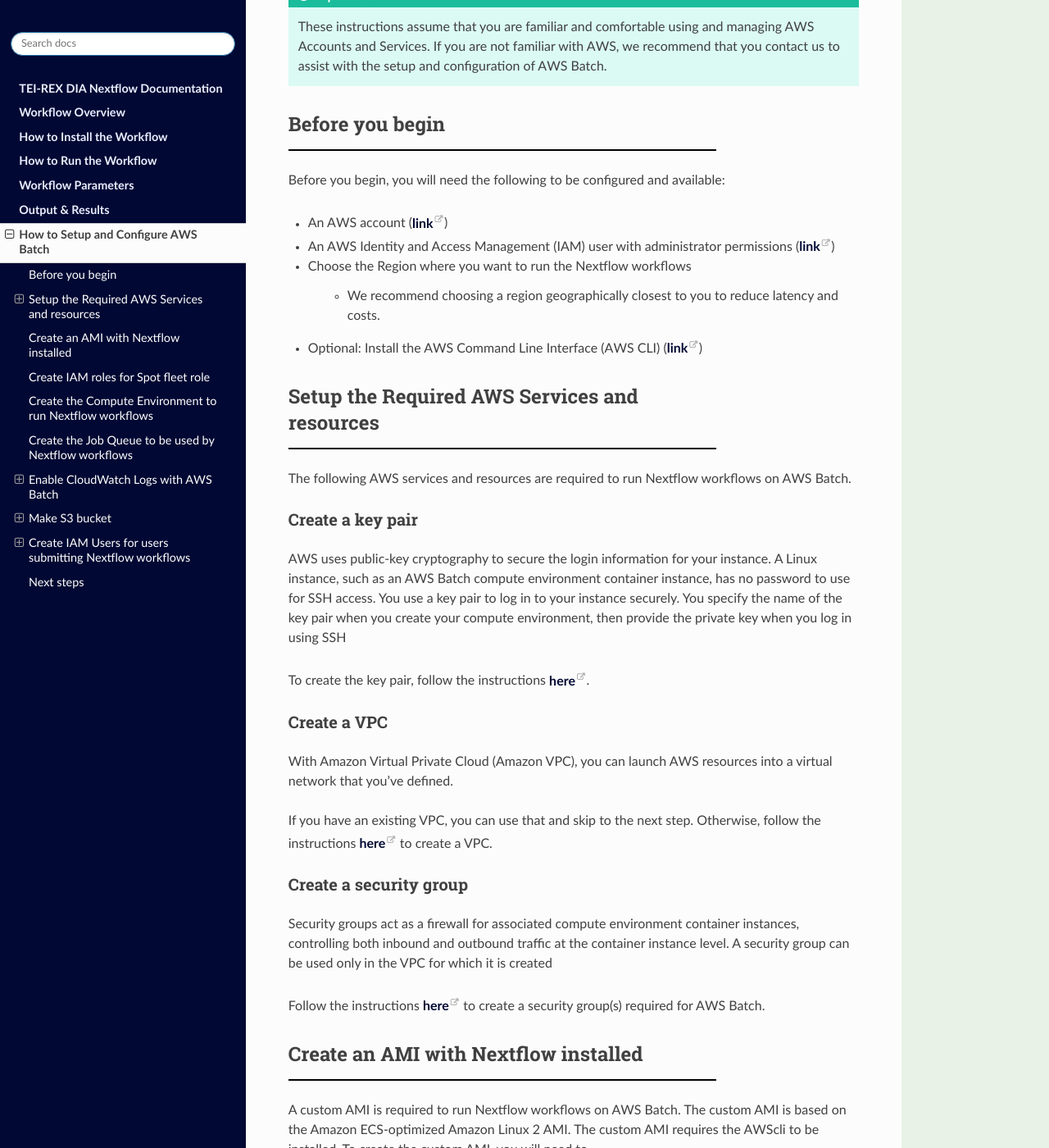
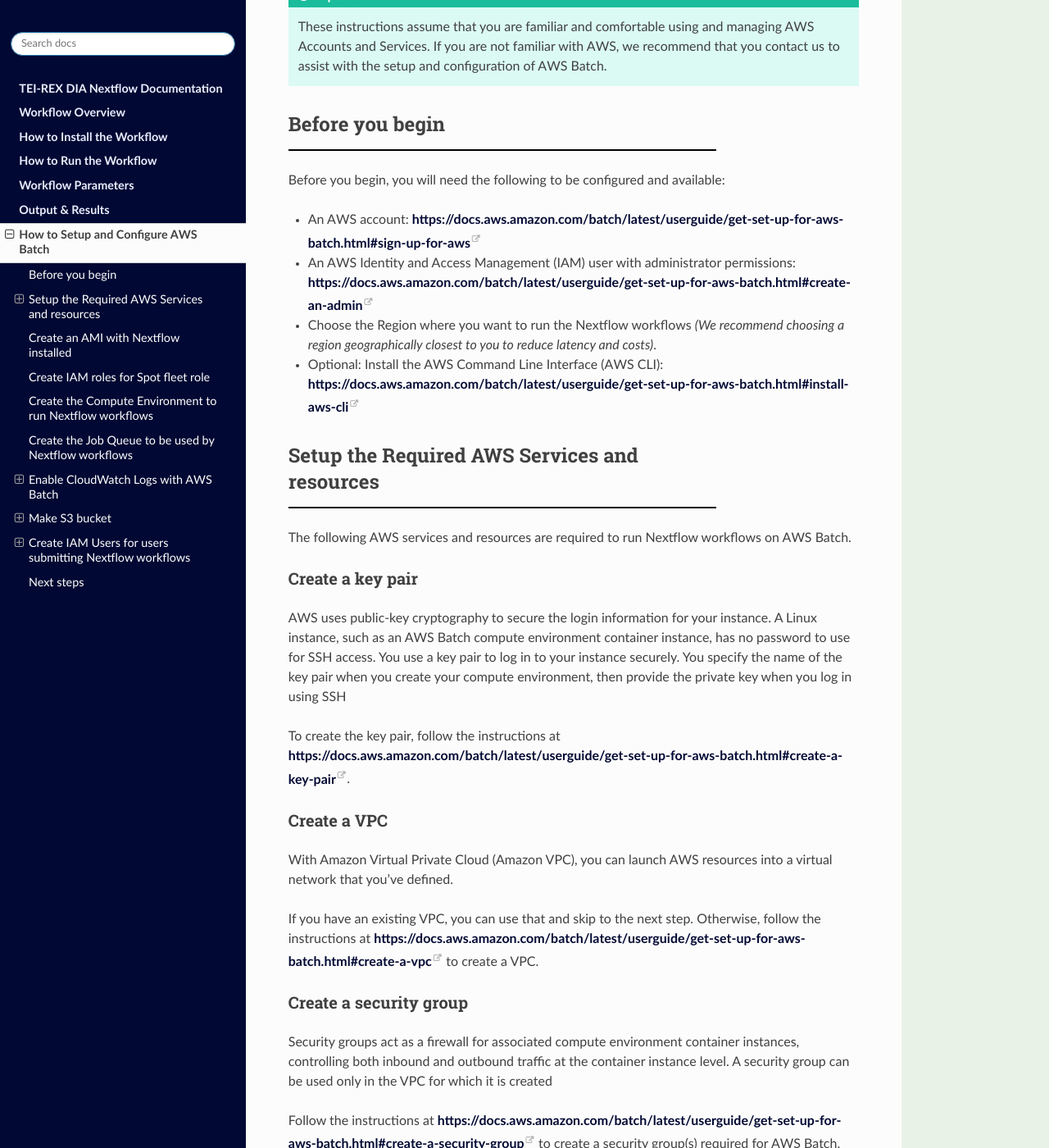
Before and after one commit to mriffle/nf-skyline-dia-ms, a Sphinx documentation site: the page built from docs/source/set_up_aws.rst, in a window 1280 px wide and 1400 px high, scrolled down 448 px. Shown: the whole window at 82% size. Built offline with Sphinx 7.4.7 and the Read the Docs theme 2.0.0, drawn with Linux system fonts in a browser that asks for light colours; some of the changed text lies outside the part shown.

Commit message:
Fix links

```diff
--- a/docs/source/set_up_aws.rst
+++ b/docs/source/set_up_aws.rst
@@ -13,13 +13,10 @@
 ================
 Before you begin, you will need the following to be configured and available:
 
-* An AWS account (`link <https://docs.aws.amazon.com/batch/latest/userguide/get-set-up-for-aws-batch.html#sign-up-for-aws>`_)
-* An AWS Identity and Access Management (IAM) user with administrator permissions (`link <https://docs.aws.amazon.com/batch/latest/userguide/get-set-up-for-aws-batch.html#create-an-admin>`_)
-* Choose the Region where you want to run the Nextflow workflows
-
-   * We recommend choosing a region geographically closest to you to reduce latency and costs.
-
-* Optional: Install the AWS Command Line Interface (AWS CLI) (`link <https://docs.aws.amazon.com/batch/latest/userguide/get-set-up-for-aws-batch.html#install-aws-cli>`_)
+* An AWS account: https://docs.aws.amazon.com/batch/latest/userguide/get-set-up-for-aws-batch.html#sign-up-for-aws
+* An AWS Identity and Access Management (IAM) user with administrator permissions: https://docs.aws.amazon.com/batch/latest/userguide/get-set-up-for-aws-batch.html#create-an-admin
+* Choose the Region where you want to run the Nextflow workflows *(We recommend choosing a region geographically closest to you to reduce latency and costs)*.
+* Optional: Install the AWS Command Line Interface (AWS CLI): https://docs.aws.amazon.com/batch/latest/userguide/get-set-up-for-aws-batch.html#install-aws-cli
 
 
 Setup the Required AWS Services and resources
@@ -30,13 +27,13 @@
 -----------------
 AWS uses public-key cryptography to secure the login information for your instance. A Linux instance, such as an AWS Batch compute environment container instance, has no password to use for SSH access. You use a key pair to log in to your instance securely. You specify the name of the key pair when you create your compute environment, then provide the private key when you log in using SSH
 
-To create the key pair, follow the instructions `here <https://docs.aws.amazon.com/batch/latest/userguide/get-set-up-for-aws-batch.html#create-a-key-pair>`_.
+To create the key pair, follow the instructions at https://docs.aws.amazon.com/batch/latest/userguide/get-set-up-for-aws-batch.html#create-a-key-pair.
 
 Create a VPC
 ------------
 With Amazon Virtual Private Cloud (Amazon VPC), you can launch AWS resources into a virtual network that you've defined.
 
-If you have an existing VPC, you can use that and skip to the next step. Otherwise, follow the instructions `here <https://docs.aws.amazon.com/batch/latest/userguide/get-set-up-for-aws-batch.html#create-a-vpc>`_ to create a VPC.
+If you have an existing VPC, you can use that and skip to the next step. Otherwise, follow the instructions at https://docs.aws.amazon.com/batch/latest/userguide/get-set-up-for-aws-batch.html#create-a-vpc to create a VPC.
 
 
 
@@ -44,7 +41,7 @@
 -----------------------
 Security groups act as a firewall for associated compute environment container instances, controlling both inbound and outbound traffic at the container instance level. A security group can be used only in the VPC for which it is created
 
-Follow the instructions `here <https://docs.aws.amazon.com/batch/latest/userguide/get-set-up-for-aws-batch.html#create-a-security-group>`_ to create a security group(s) required for AWS Batch.
+Follow the instructions at https://docs.aws.amazon.com/batch/latest/userguide/get-set-up-for-aws-batch.html#create-a-security-group to create a security group(s) required for AWS Batch.
 
 
 Create an AMI with Nextflow installed
@@ -70,14 +67,14 @@
 ====================================
 MacCoss Lab used Amazon EC2 Spot Instances to run the Nextflow workflows. This reduces the cost by 50-70%. To use Spot Instances, you must create an IAM role that allows AWS Batch to launch Spot Instances on your behalf.
 
-Follow the instructions `here <https://docs.aws.amazon.com/batch/latest/userguide/spot_fleet_IAM_role.html>`_ to create a security group(s) required for AWS Batch.
+Follow the instructions at https://docs.aws.amazon.com/batch/latest/userguide/spot_fleet_IAM_role.html to create a security group(s) required for AWS Batch.
 
 
 Create the Compute Environment to run Nextflow workflows
 ========================================================
 We will create a new compute environment which uses Amazon Elastic Compute Cloud(Amazon EC2) instances. The compute environment is where the Nextflow workflows will run.
 
-To create the compute environment, see `Create a compute environment <https://docs.aws.amazon.com/batch/latest/userguide/getting-started-ec2.html>` in the AWS Batch User Guide. Refer to the following table to determine what options to select.
+To create the compute environment, see *Create a compute environment* in https://docs.aws.amazon.com/batch/latest/userguide/getting-started-ec2.html in the AWS Batch User Guide. Refer to the following table to determine what options to select.
 
 =====================================  ============
 Option                                 Value
@@ -121,7 +118,7 @@
 
 Add a CloudWatch Logs IAM policy
 --------------------------------
-Follow the instructions `here <https://docs.aws.amazon.com/batch/latest/userguide/using_cloudwatch_logs.html#cwl_iam_policy>`_ to add a CloudWatch Logs IAM policy.
+Follow the instructions at https://docs.aws.amazon.com/batch/latest/userguide/using_cloudwatch_logs.html#cwl_iam_policy to add a CloudWatch Logs IAM policy.
 
 In the instructions, you will be asked to add the new policy to the IAM role used by AWS Batch (called the `ecsInstanceRole`). **TODO** add the name of the role here. Find after testing.
 
@@ -278,7 +275,7 @@
 ----------------
 Create a new IAM user for each user who will be submitting Nextflow workflows. If the users already have an IAM user, you can use that IAM user and skip the instructions for creating the user. Ideally the IAM user should have both programmatic and console access.
 
-Follow the instructions to create an IAM user `here <https://docs.aws.amazon.com/IAM/latest/UserGuide/id_users_create.html>`
+Follow the instructions to create an IAM user at https://docs.aws.amazon.com/IAM/latest/UserGuide/id_users_create.html
 
 When creating the IAM user, you will be asked to add permissions:
 
```
Also changed, not shown: other parts of docs/source/set_up_aws.rst (+1 -1 lines).
